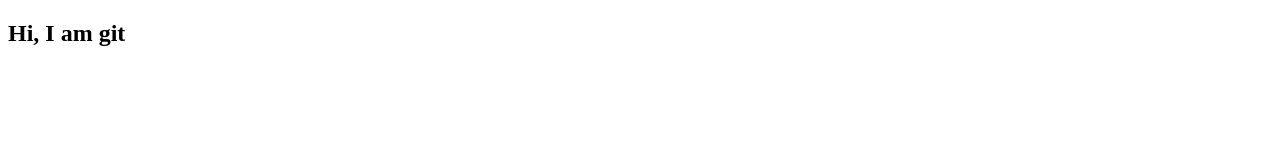
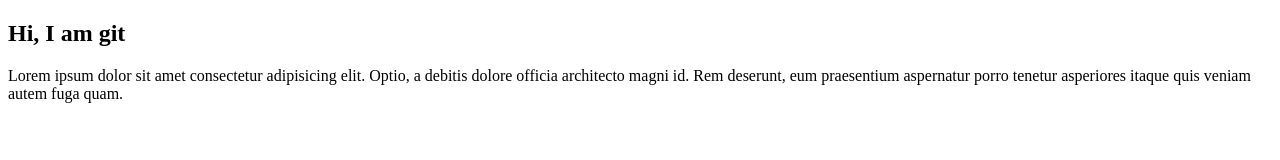
Before and after one commit to HlaingYuYin12/project, a plain HTML site: page index.html in a window 1280 px wide. Drawn offline with Linux system fonts and the light colour scheme.

Commit message:
second commit

```diff
--- a/index.html
+++ b/index.html
@@ -7,5 +7,8 @@
 </head>
 <body>
     <h2>Hi, I am git</h2>
+
+
+    <p>Lorem ipsum dolor sit amet consectetur adipisicing elit. Optio, a debitis dolore officia architecto magni id. Rem deserunt, eum praesentium aspernatur porro tenetur asperiores itaque quis veniam autem fuga quam.</p>
 </body>
 </html>
```
